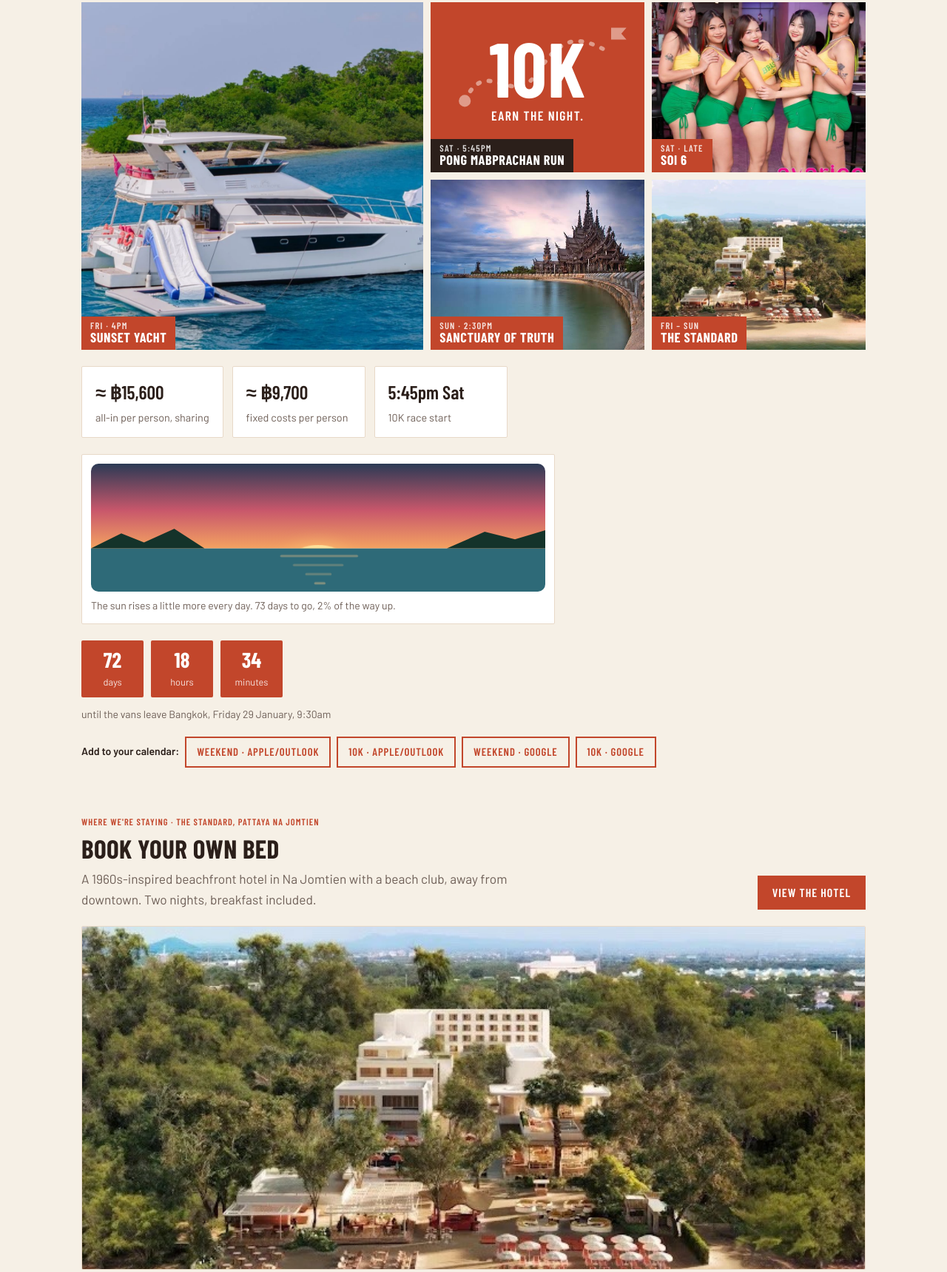
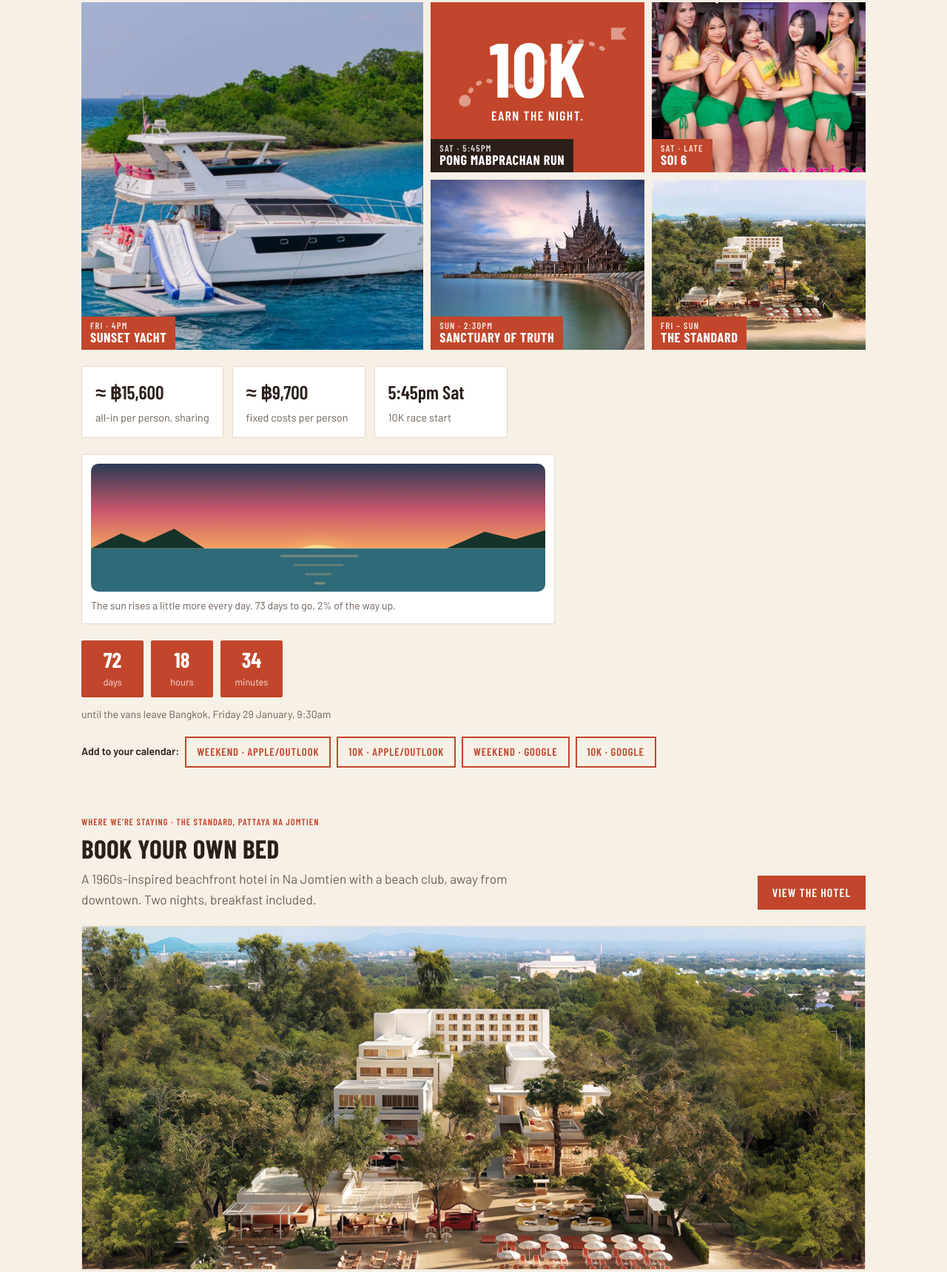
Before and after one commit to base12-team/Pattaya, a plain HTML site: page public/index.html in a window 1280 px wide. Shown: the part 875-2595 px from the top of the page at 74% size. Drawn offline with Linux system fonts and the light colour scheme; no server answers.

Commit message:
Sharper upscaled hotel photo
Co-Authored-By: Claude Opus 5.5 <noreply@anthropic.com>
Claude-Session: https://claude.ai/code/session_0165ETChs1MTygju7qLLkdZ2

```diff
--- a/public/index.html
+++ b/public/index.html
@@ -319,7 +319,7 @@ main img,section img,.gallery img,.gallery>*{border-radius:0!important}
       </a>
       <a class="tile t-soi6" href="#saturday"><img src="img/soi6-avarice.jpg" alt="Neon bar signs on Soi 6"><span class="lab"><b>Sat · late</b>Soi 6</span></a>
       <a class="tile t-temple" href="#saturday"><img src="img/sanctuary.jpg" alt="The carved wooden Sanctuary of Truth by the sea"><span class="lab"><b>Sun · 2:30pm</b>Sanctuary of Truth</span></a>
-      <a class="tile t-hotel" href="#stay"><img src="img/hotel-aerial.jpg" alt="The Standard, Pattaya Na Jomtien from above"><span class="lab"><b>Fri – Sun</b>The Standard</span></a>
+      <a class="tile t-hotel" href="#stay"><img src="img/hotel-aerial-4x.jpg" alt="The Standard, Pattaya Na Jomtien from above"><span class="lab"><b>Fri – Sun</b>The Standard</span></a>
     </div>
     <div class="stats">
       <div class="stat"><b>≈ ฿15,600</b><span>all-in per person, sharing</span></div>
@@ -379,7 +379,7 @@ main img,section img,.gallery img,.gallery>*{border-radius:0!important}
       </div>
       <a class="btn" href="https://www.hyatt.com/the-standard/en-US/utpsp-the-standard-pattaya-na-jomtien">View the hotel</a>
     </div>
-    <div class="card" style="margin-bottom:18px"><div class="ph" style="aspect-ratio:16/7"><img src="img/hotel-aerial.jpg" alt="Aerial view of The Standard, Pattaya Na Jomtien on the beach"></div></div>
+    <div class="card" style="margin-bottom:18px"><div class="ph" style="aspect-ratio:16/7"><img src="img/hotel-aerial-4x.jpg" alt="Aerial view of The Standard, Pattaya Na Jomtien on the beach"></div></div>
     <div class="grid g3">
       <div class="card"><div class="ph"><img src="img/hotel-pool.jpg" alt="Red umbrellas beside the pool, seen from above"></div><div class="body"><h3>The pool</h3><p>On the beach, a step from the sand.</p></div></div>
       <div class="card"><div class="ph"><img src="img/hotel-room.jpg" alt="A guest room at The Standard"></div><div class="body"><h3>The rooms</h3><p class="tag">Standard King · breakfast included</p><p>Every room has a balcony or patio.</p></div></div>
```
Also changed, not shown: public/img/hotel-aerial-4x.jpg (added).
